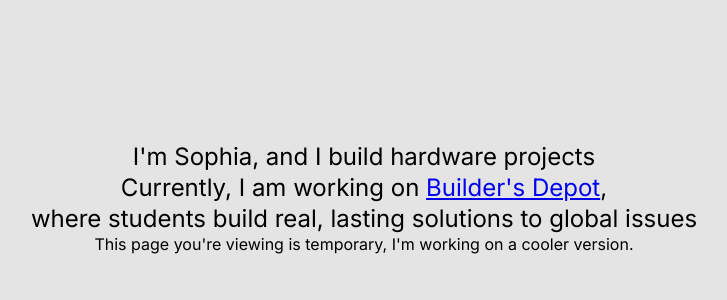
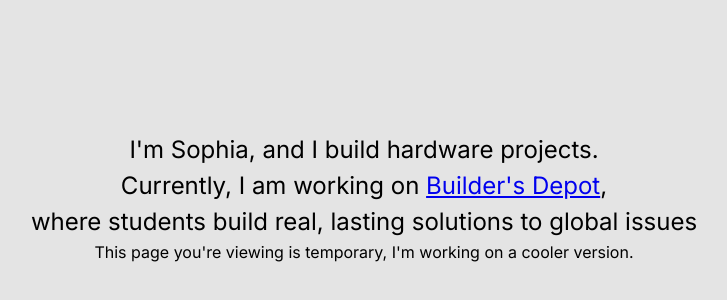
Before and after one commit to sophiayduan/The-Site, a plain HTML site: page index.html in a window 1280 px wide. Shown: the part 202-502 px from the top of the page, without its empty margins (276-1003 px from the left). Drawn offline with Linux system fonts and the light colour scheme; a web font is replaced by a local one.

Commit message:
clean up

```diff
--- a/index.html
+++ b/index.html
@@ -14,7 +14,7 @@
 </head>
 <body>
 <div>
-    <p>I'm Sophia, and I build hardware projects</p>
+    <p>I'm Sophia, and I build hardware projects.</p>
     <p>Currently, I am working on <a href="https://github.com/builders-depot/builders-depot" target="#">Builder's Depot</a>, <br> where students build real, lasting solutions to global issues</p>
     <p1>This page you're viewing is temporary, I'm working on a cooler version.</p1>
 </div>
--- a/style.css
+++ b/style.css
@@ -16,7 +16,7 @@
     gap:15px;
     text-align: center;
     font-family: "Inter", sans-serif;
-    line-height: 1.3;
+    line-height: 1.5;
     padding:1rem;
 
 }
```
